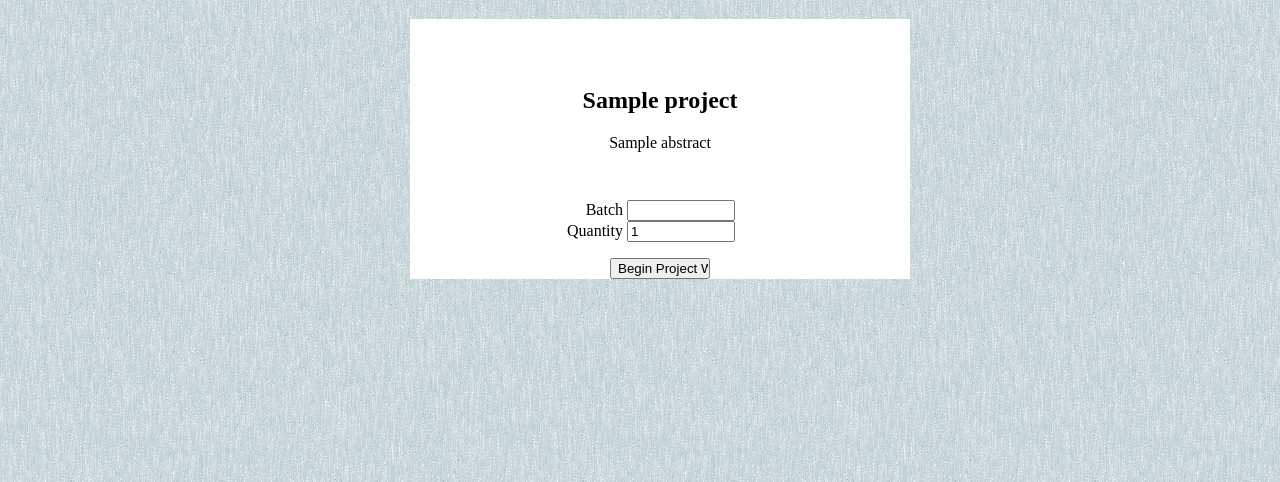
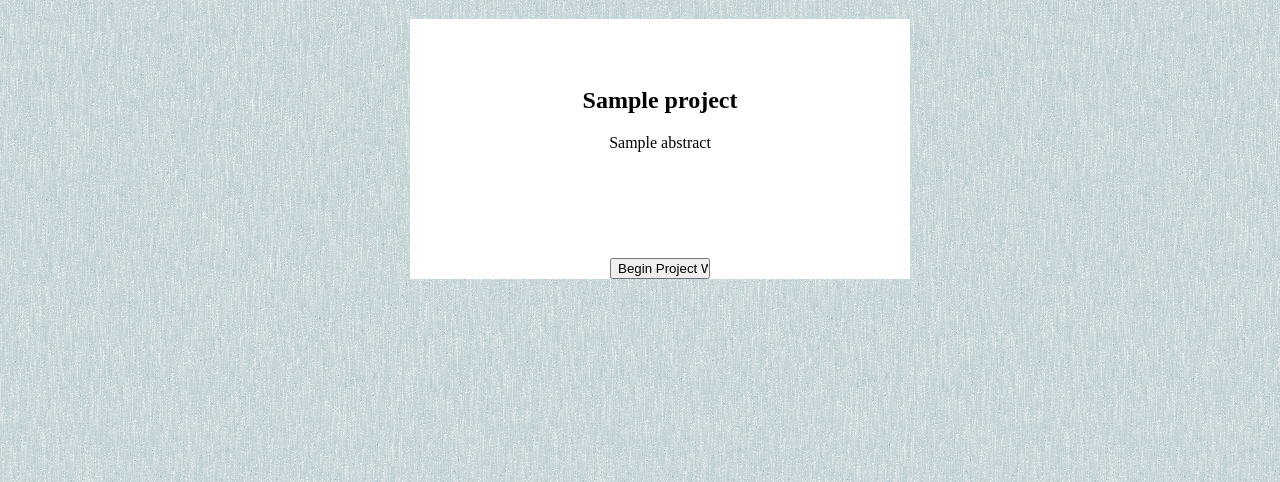
Before and after one commit to alephobjects/ohai-kit, a Django app: template ohai_kit/templates/ohai_kit/project_detail.html in a window 1280 px wide. Shown: the part 137-619 px from the top of the page. Run offline with Django 3.2, Linux system fonts and the light colour scheme; the template is opened without the code that fills it: most values are stand-ins (such as "Sample title", 1, 10 or a date in 2020); some libraries are stand-ins or nearby versions.

Commit message:
Dummied out some unimplemented content.

```diff
--- a/ohai_kit/models.py
+++ b/ohai_kit/models.py
@@ -90,10 +90,10 @@ class JobInstance(models.Model):
     start_time = models.DateTimeField()
     completion_time = models.DateTimeField(blank=True, null=True)
     batch = models.CharField(max_length=100)
-    quantity = models.IntegerField(default=1, blank=True, null=True)
+    #quantity = models.IntegerField(default=1, blank=True, null=True)
 
-    pause_total = models.FloatField(blank=True, null=True)
-    pause_stamp = models.DateTimeField(blank=True, null=True)
+    #pause_total = models.FloatField(blank=True, null=True)
+    #pause_stamp = models.DateTimeField(blank=True, null=True)
 
     def get_work_sequence(self):
         """
--- a/ohai_kit/templates/ohai_kit/project_detail.html
+++ b/ohai_kit/templates/ohai_kit/project_detail.html
@@ -46,7 +46,7 @@ $(document).ready(function () {
       <form action="{% url 'ohai_kit:start_job' project.id %}" method="post">
         {% csrf_token %}
 
-        <div class="form_inputs">
+        <div style="visibility:hidden" class="form_inputs">
           <div>
             <label for="batch">Batch</label>
             <input type="text" id="batch" name="batch" />
```
